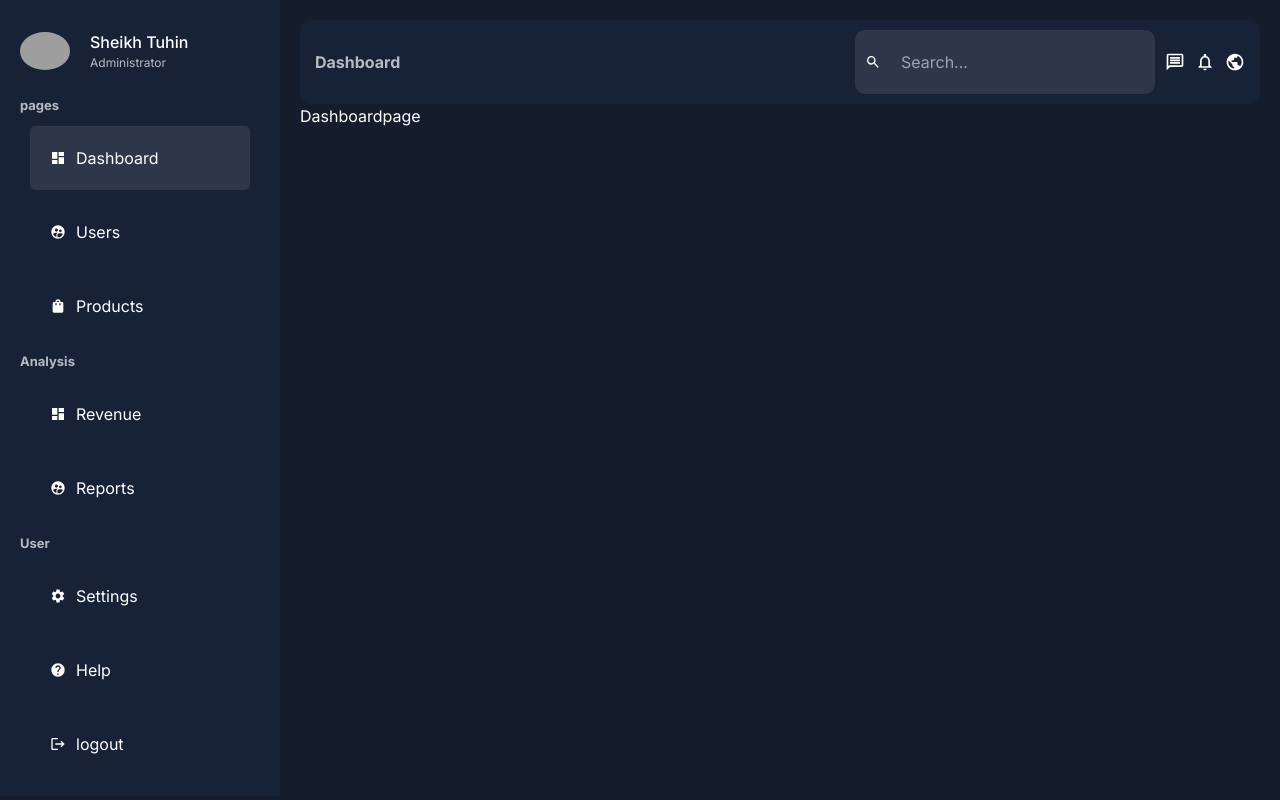
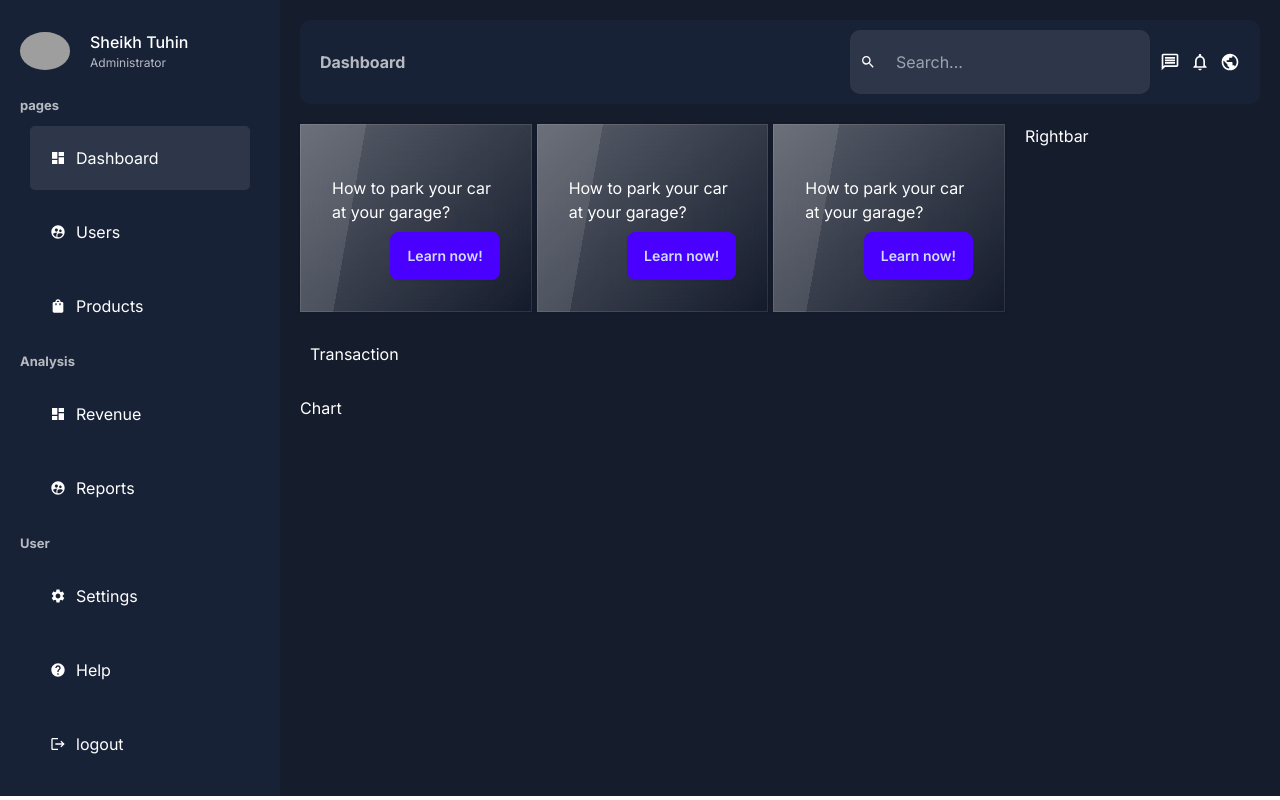
Before and after one commit to hituhin/next-14-practice, a Next.js app: page /dashboard in a window 1280 px wide. Built offline with nearby package versions, Linux system fonts and the light colour scheme; grey boxes are pictures that could not be loaded.

Commit message:
card implemented

```diff
--- a/package.json
+++ b/package.json
@@ -31,6 +31,7 @@
     "@types/react": "^18",
     "@types/react-dom": "^18",
     "autoprefixer": "^10.0.1",
+    "daisyui": "^4.4.2",
     "eslint": "^8",
     "eslint-config-next": "14.0.1",
     "eslint-config-prettier": "^9.0.0",
--- a/src/app/dashboard/page.tsx
+++ b/src/app/dashboard/page.tsx
@@ -1,8 +1,25 @@
 import React from 'react'
-
+import style from '../../components/dashboard/dashboard.module.css'
+import Card from '@/components/dashboard/card/card'
+import Chart from '@/components/dashboard/chart/chart'
+import Rightbar from '@/components/dashboard/rightbar/rightbar'
+import Transaction from '@/components/dashboard/transection/transaction'
 const Dashboardpage = () => {
   return (
-    <div>Dashboardpage</div>
+    <div className={style.wrapper}>
+      <div className={style.main}>
+        <div className={style.card}>
+          <Card/>
+          <Card/>
+          <Card/>
+        </div>
+        <Transaction/>
+        <Chart/>
+      </div>
+      <div className={style.side}>
+        <Rightbar/>
+      </div>
+    </div>
   )
 }
 
--- /dev/null
+++ b/src/components/dashboard/card/card-action.tsx
@@ -0,0 +1,17 @@
+'use client'
+import React from 'react'
+
+const CardAction = () => {
+    let CardButtonAction = (e:any)=>{
+        console.log('clicked button !',e);
+    }
+  return (
+    <div>
+        <div className="card-actions justify-end">
+              <button className="btn btn-primary" name='cardButton' onClick={CardButtonAction}>Learn now!</button>
+        </div>
+    </div>
+  )
+}
+
+export default CardAction
--- a/src/components/dashboard/card/card.tsx
+++ b/src/components/dashboard/card/card.tsx
@@ -1,9 +1,18 @@
 import React from 'react'
 import style from "./card.module.css"
-
+import Image from '../../../../public/user.png'
+import CardAction from './card-action'
 const Card = () => {
   return (
-    <div className={style.container}>Card</div>
+     <div className={style.container}>
+        <div className="card-normal  glass">
+          <div className="card-body">
+            <h2 className="card-title"></h2>
+            <p>How to park your car at your garage?</p>
+              <CardAction/>
+          </div>
+        </div>
+     </div>
   )
 }
 
--- a/src/components/dashboard/dashboard.module.css
+++ b/src/components/dashboard/dashboard.module.css
@@ -9,4 +9,24 @@
 .content{
     flex: 4;
     padding: 20px;
+
 }
+.wrapper{
+    display: flex;
+    gap:20px;
+    padding-top: 20px;
+}
+.main{
+  flex: 3;
+  display: flex;
+  flex-direction: column;
+  gap: 20px;
+}
+.card{
+    display: flex;
+    justify-content: space-between;
+    gap: 5px;
+}
+.side{
+    flex: 1;
+}
--- a/src/components/dashboard/navbar/navbar.module.css
+++ b/src/components/dashboard/navbar/navbar.module.css
@@ -1,5 +1,5 @@
 .container {
-  padding: 10px 15px;
+  padding: 10px 20px;
   border-radius: 10px;
   background-color: var(--bgSoft);
   display: flex;
@@ -34,3 +34,9 @@
   border: none;
   color: var(--textSoft);
 }
+/* .image{
+  height: 200px;
+  width: 200px;
+  padding: 0%;
+  margin: auto;
+} */
--- /dev/null
+++ b/src/components/dashboard/transection/transaction.tsx
@@ -0,0 +1,9 @@
+import React from 'react'
+import style from './transection.module.css'
+const Transaction = () => {
+  return (
+    <div className={style.container}>Transaction</div>
+  )
+}
+
+export default Transaction
--- /dev/null
+++ b/src/components/dashboard/transection/transection.module.css
@@ -0,0 +1,3 @@
+.container{
+    padding: 10px;
+}
--- a/tailwind.config.ts
+++ b/tailwind.config.ts
@@ -15,6 +15,6 @@ const config: Config = {
       },
     },
   },
-  plugins: [],
+  plugins: [require("daisyui")],
 };
 export default config;
```
Also changed, not shown: 1 other file (tests, documents, lock files or other folders).
